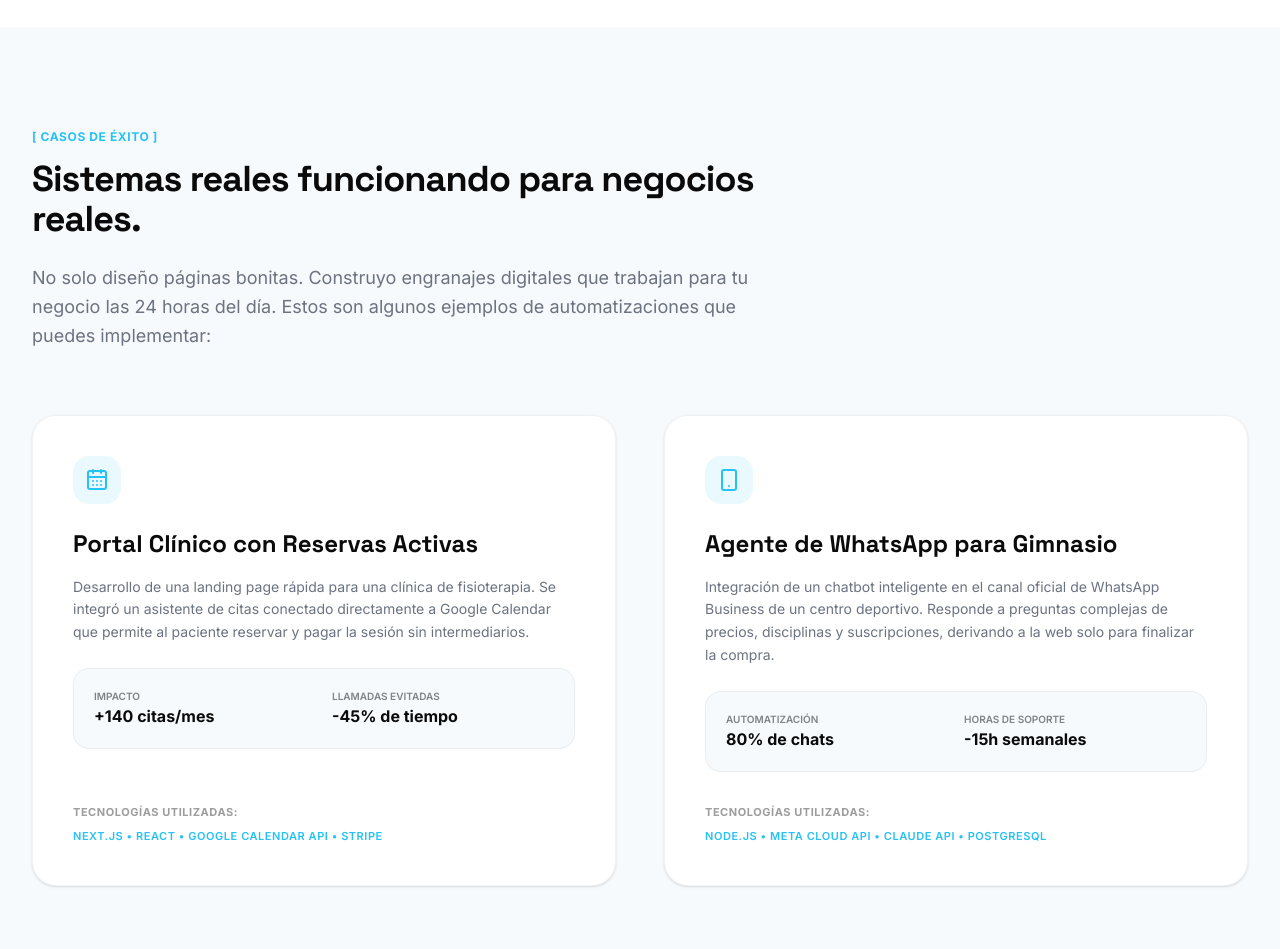
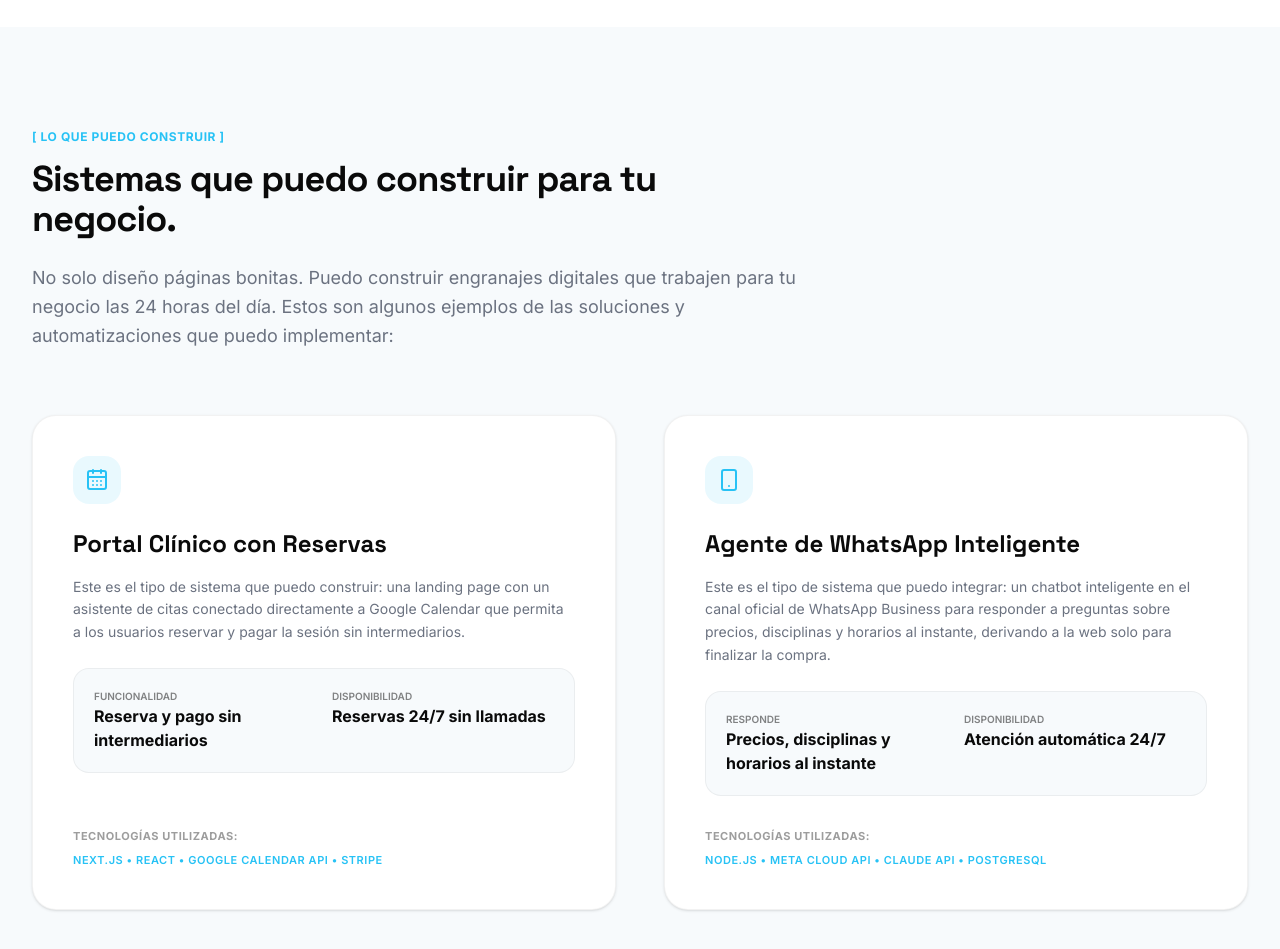
Before and after one commit to alexgargonzalez/alexportfolio, a Next.js app: page / in a window 1280 px wide. Shown: the part 2440-3389 px from the top of the page. Built offline with nearby package versions, Linux system fonts and the light colour scheme.

Commit message:
refactor(casos): reformular sección de resultados a capacidad técnica

```diff
--- a/src/components/sections/Casos.tsx
+++ b/src/components/sections/Casos.tsx
@@ -48,13 +48,13 @@ export default function Casos() {
           className="max-w-3xl mb-16"
         >
           <span className="text-xs font-bold tracking-wider text-brand-accent uppercase">
-            [ CASOS DE ÉXITO ]
+            [ LO QUE PUEDO CONSTRUIR ]
           </span>
           <h2 className="font-display text-3xl font-extrabold tracking-tight text-foreground sm:text-4xl mt-3 mb-6">
-            Sistemas reales funcionando para negocios reales.
+            Sistemas que puedo construir para tu negocio.
           </h2>
           <p className="text-lg text-text-secondary leading-relaxed">
-            No solo diseño páginas bonitas. Construyo engranajes digitales que trabajan para tu negocio las 24 horas del día. Estos son algunos ejemplos de automatizaciones que puedes implementar:
+            No solo diseño páginas bonitas. Puedo construir engranajes digitales que trabajen para tu negocio las 24 horas del día. Estos son algunos ejemplos de las soluciones y automatizaciones que puedo implementar:
           </p>
         </motion.div>
 
@@ -78,23 +78,23 @@ export default function Casos() {
               </div>
 
               <h3 className="font-display text-2xl font-bold text-foreground mb-4 group-hover:text-brand-accent transition-colors flex items-center gap-1">
-                <span>Portal Clínico con Reservas Activas</span>
+                <span>Portal Clínico con Reservas</span>
                 <ArrowUpRight className="w-5 h-5 opacity-0 group-hover:opacity-100 transition-all duration-200" />
               </h3>
 
               <p className="text-text-secondary text-sm leading-relaxed mb-6">
-                Desarrollo de una landing page rápida para una clínica de fisioterapia. Se integró un asistente de citas conectado directamente a Google Calendar que permite al paciente reservar y pagar la sesión sin intermediarios.
+                Este es el tipo de sistema que puedo construir: una landing page con un asistente de citas conectado directamente a Google Calendar que permita a los usuarios reservar y pagar la sesión sin intermediarios.
               </p>
 
               <div className="bg-surface-subtle border border-foreground/5 rounded-2xl p-5 mb-8">
                 <div className="grid grid-cols-2 gap-4">
                   <div>
-                    <span className="text-[10px] text-foreground/50 font-semibold uppercase block">Impacto</span>
-                    <span className="text-base font-bold text-foreground">+140 citas/mes</span>
+                    <span className="text-[10px] text-foreground/50 font-semibold uppercase block">Funcionalidad</span>
+                    <span className="text-base font-bold text-foreground">Reserva y pago sin intermediarios</span>
                   </div>
                   <div>
-                    <span className="text-[10px] text-foreground/50 font-semibold uppercase block">Llamadas evitadas</span>
-                    <span className="text-base font-bold text-foreground">-45% de tiempo</span>
+                    <span className="text-[10px] text-foreground/50 font-semibold uppercase block">Disponibilidad</span>
+                    <span className="text-base font-bold text-foreground">Reservas 24/7 sin llamadas</span>
                   </div>
                 </div>
               </div>
@@ -122,23 +122,23 @@ export default function Casos() {
               </div>
 
               <h3 className="font-display text-2xl font-bold text-foreground mb-4 group-hover:text-brand-accent transition-colors flex items-center gap-1">
-                <span>Agente de WhatsApp para Gimnasio</span>
+                <span>Agente de WhatsApp Inteligente</span>
                 <ArrowUpRight className="w-5 h-5 opacity-0 group-hover:opacity-100 transition-all duration-200" />
               </h3>
 
               <p className="text-text-secondary text-sm leading-relaxed mb-6">
-                Integración de un chatbot inteligente en el canal oficial de WhatsApp Business de un centro deportivo. Responde a preguntas complejas de precios, disciplinas y suscripciones, derivando a la web solo para finalizar la compra.
+                Este es el tipo de sistema que puedo integrar: un chatbot inteligente en el canal oficial de WhatsApp Business para responder a preguntas sobre precios, disciplinas y horarios al instante, derivando a la web solo para finalizar la compra.
               </p>
 
               <div className="bg-surface-subtle border border-foreground/5 rounded-2xl p-5 mb-8">
                 <div className="grid grid-cols-2 gap-4">
                   <div>
-                    <span className="text-[10px] text-foreground/50 font-semibold uppercase block">Automatización</span>
-                    <span className="text-base font-bold text-foreground">80% de chats</span>
+                    <span className="text-[10px] text-foreground/50 font-semibold uppercase block">Responde</span>
+                    <span className="text-base font-bold text-foreground">Precios, disciplinas y horarios al instante</span>
                   </div>
                   <div>
-                    <span className="text-[10px] text-foreground/50 font-semibold uppercase block">Horas de soporte</span>
-                    <span className="text-base font-bold text-foreground">-15h semanales</span>
+                    <span className="text-[10px] text-foreground/50 font-semibold uppercase block">Disponibilidad</span>
+                    <span className="text-base font-bold text-foreground">Atención automática 24/7</span>
                   </div>
                 </div>
               </div>
```
